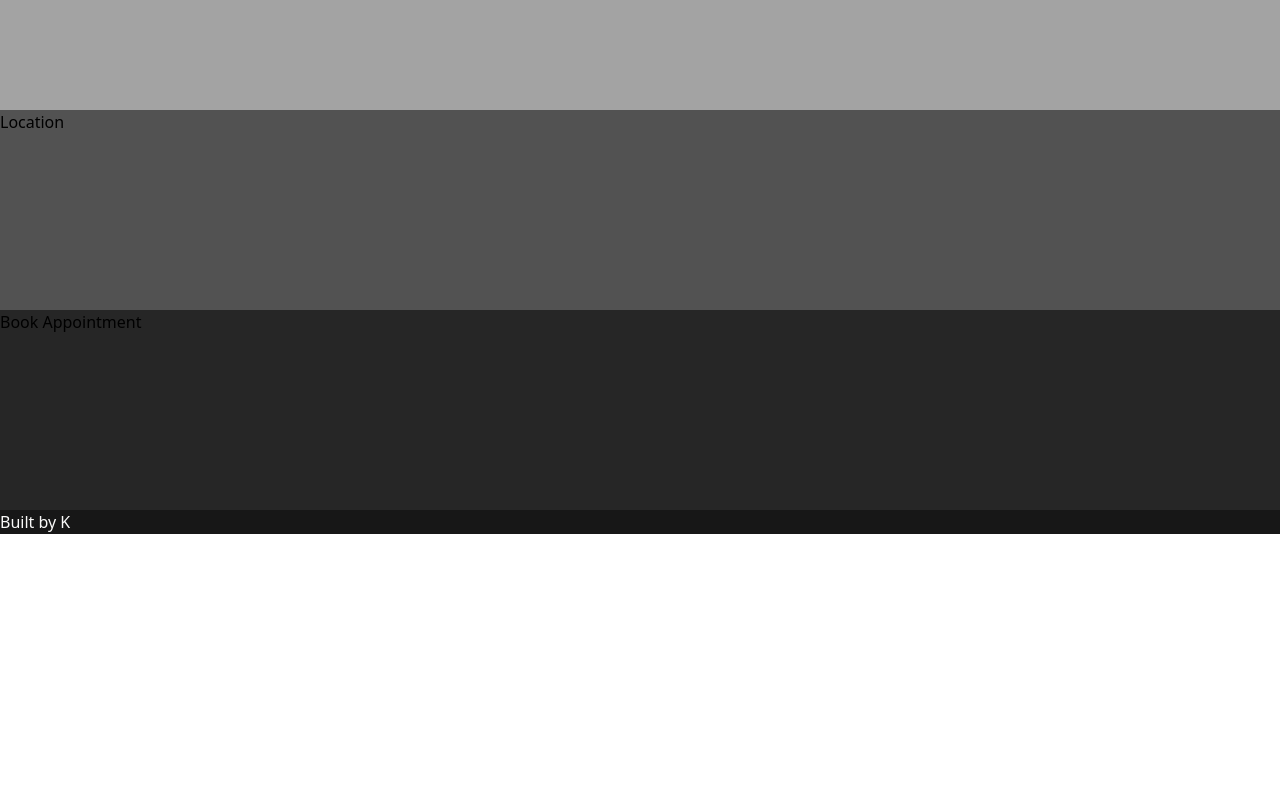
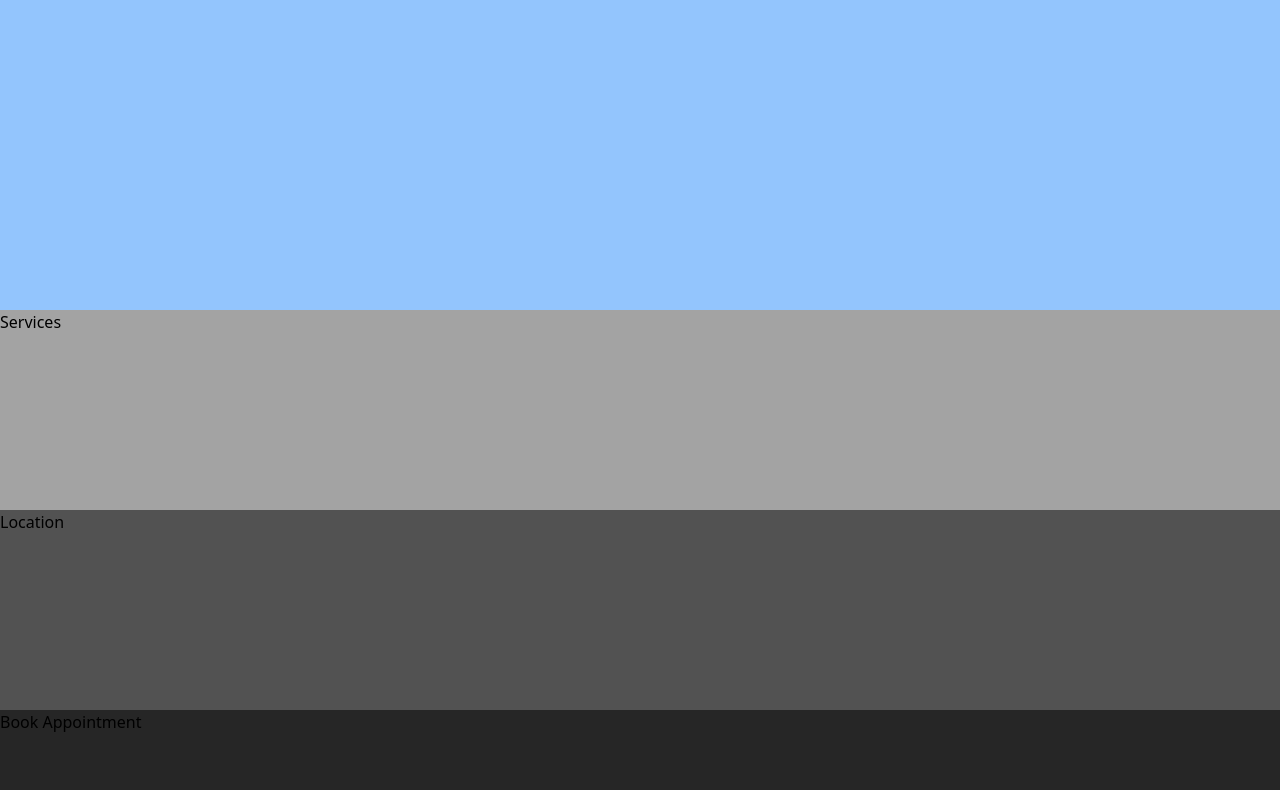
Before and after one commit to keikaloustian/yvrwax-landing-page, a website: page index.html in a window 1280 px wide. Shown: the part 90-880 px from the top of the page. Before the commit the page ends 800 px from the top, so only its background shows below. Drawn offline with nearby package versions, Linux system fonts and the light colour scheme; a web font is replaced by a local one.

Commit message:
Build placeholder hero section which will contain thevideo

```diff
--- a/index.html
+++ b/index.html
@@ -32,6 +32,7 @@
       </nav> -->
     </header>
     <main class="">
+      <section class="h-[400px] bg-blue-300"></section>
       <section id="services" class="min-h-[200px] bg-neutral-400">
         <p>Services</p>
       </section>
```
Also changed, not shown: dist/output.css.
